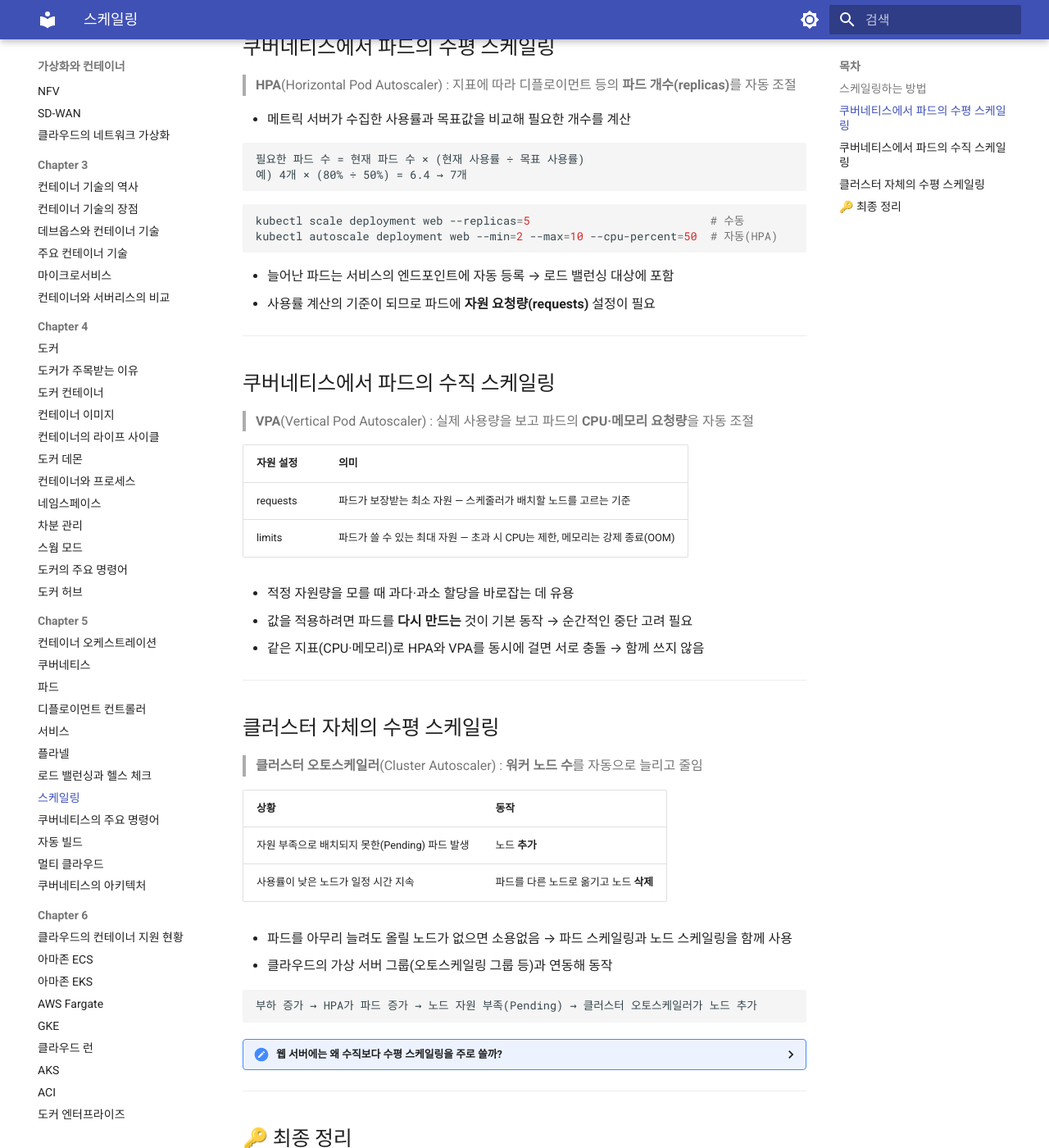
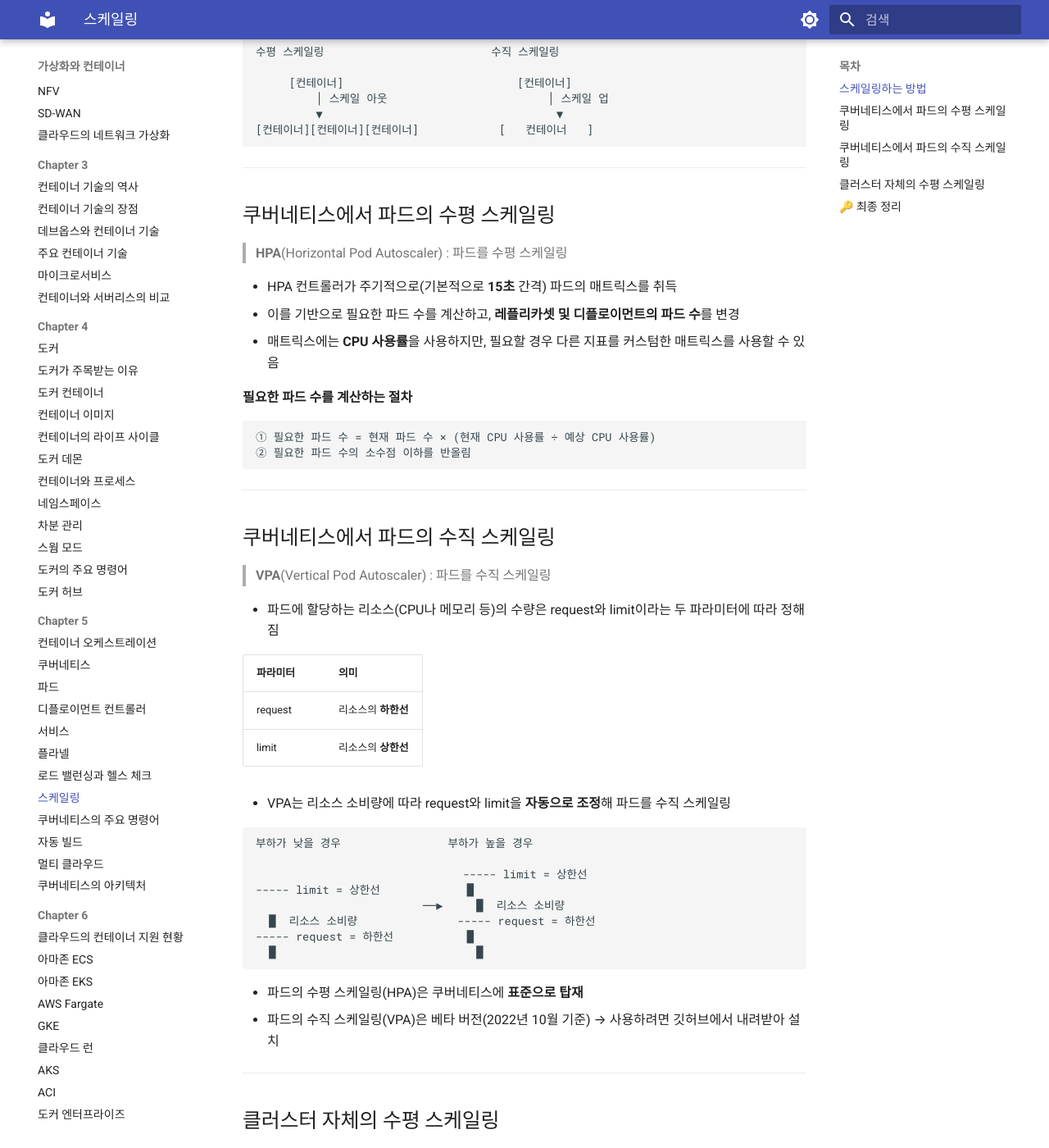
Before and after one commit to CokaNuri/CSBE, an MkDocs documentation site: the page built from docs/virtualization-container/Chapter 5 - 컨테이너 오케스트레이션 도구, 쿠버네티스/08 스케일링.md, in a window 1280 px wide and 1400 px high, scrolled down 731 px. Shown: the whole window at 82% size. Built offline with MkDocs 1.6.1 and Material for MkDocs 9.7.7, drawn with Linux system fonts in a browser that asks for light colours; some of the changed text lies outside the part shown.

Commit message:
가상화와 컨테이너 5장 서비스·헬스 체크·스케일링·아키텍처 책 내용 기반으로 수정
Co-Authored-By: Claude Fable 5.2 <noreply@anthropic.com>

````diff
--- a/docs/virtualization-container/Chapter 5 - 컨테이너 오케스트레이션 도구, 쿠버네티스/08 스케일링.md
+++ b/docs/virtualization-container/Chapter 5 - 컨테이너 오케스트레이션 도구, 쿠버네티스/08 스케일링.md
@@ -6,68 +6,96 @@
 
 ## 스케일링하는 방법
 
+> **매트릭스**(metrics) : 스케일링을 수행할지 여부를 결정하는 데 사용하는 데이터
+
+- 요청 건수 등 데이터를 정기적으로 취득하고, 취득한 데이터가 일정한 **임곗값**보다 높거나 낮은 경우에 리소스를 증감
+- 현재 데이터뿐 아니라 과거 데이터를 참조해 **연속적으로** 임곗값을 상회하거나 하회하는 경우에 증감하는 경우도 있음
+
 | 구분 | 수평 스케일링 | 수직 스케일링 |
 |---|---|---|
-| 방법 | **개수**를 늘리고 줄임 | 하나의 **성능**(CPU·메모리)을 높이고 낮춤 |
-| 용어 | 스케일 아웃 / 스케일 인 | 스케일 업 / 스케일 다운 |
-| 한계 | 이론상 계속 추가 가능 | 노드(서버) 성능이 상한 |
-| 가용성 | 여러 개라 일부가 멈춰도 지속 | 하나뿐이면 멈출 때 영향 큼 |
-| 적합한 대상 | 상태가 없는(stateless) 웹·API 서버 | 나누기 어려운 처리 (DB 등) |
-| 주의점 | 상태를 외부 저장소로 빼야 함 | 변경 시 재기동이 필요할 수 있음 |
+| 방법 | 리소스 **수**를 늘리거나 줄임 | 리소스 **성능**을 높이거나 낮춤 |
+| 늘릴 때 | 스케일 아웃 | 스케일 업 |
+
+- 일반적으로 수직 스케일링보다 수평 스케일링이 리소스와 처리 능력 사이의 관계가 **선형(비례)** 에 가까움
+
+```
+수평 스케일링                         수직 스케일링
+
+     [컨테이너]                          [컨테이너]
+         │ 스케일 아웃                        │ 스케일 업
+         ▼                                   ▼
+[컨테이너][컨테이너][컨테이너]            [   컨테이너   ]
+```
 
 ---
 
 ## 쿠버네티스에서 파드의 수평 스케일링
 
-> **HPA**(Horizontal Pod Autoscaler) : 지표에 따라 디플로이먼트 등의 **파드 개수(replicas)**를 자동 조절
+> **HPA**(Horizontal Pod Autoscaler) : 파드를 수평 스케일링
 
+- HPA 컨트롤러가 주기적으로(기본적으로 **15초** 간격) 파드의 매트릭스를 취득
+- 이를 기반으로 필요한 파드 수를 계산하고, **레플리카셋 및 디플로이먼트의 파드 수**를 변경
+- 매트릭스에는 **CPU 사용률**을 사용하지만, 필요할 경우 다른 지표를 커스텀한 매트릭스를 사용할 수 있음
 
-- 메트릭 서버가 수집한 사용률과 목표값을 비교해 필요한 개수를 계산
+**필요한 파드 수를 계산하는 절차**
 
 ```
-필요한 파드 수 = 현재 파드 수 × (현재 사용률 ÷ 목표 사용률)
-예) 4개 × (80% ÷ 50%) = 6.4 → 7개
+① 필요한 파드 수 = 현재 파드 수 × (현재 CPU 사용률 ÷ 예상 CPU 사용률)
+② 필요한 파드 수의 소수점 이하를 반올림
 ```
-
-```bash
-kubectl scale deployment web --replicas=5                           # 수동
-kubectl autoscale deployment web --min=2 --max=10 --cpu-percent=50  # 자동(HPA)
-```
-
-- 늘어난 파드는 서비스의 엔드포인트에 자동 등록 → 로드 밸런싱 대상에 포함
-- 사용률 계산의 기준이 되므로 파드에 **자원 요청량(requests)** 설정이 필요
 
 ---
 
 ## 쿠버네티스에서 파드의 수직 스케일링
 
-> **VPA**(Vertical Pod Autoscaler) : 실제 사용량을 보고 파드의 **CPU·메모리 요청량**을 자동 조절
+> **VPA**(Vertical Pod Autoscaler) : 파드를 수직 스케일링
 
-| 자원 설정 | 의미 |
+- 파드에 할당하는 리소스(CPU나 메모리 등)의 수량은 request와 limit이라는 두 파라미터에 따라 정해짐
+
+| 파라미터 | 의미 |
 |---|---|
-| requests | 파드가 보장받는 최소 자원 — 스케줄러가 배치할 노드를 고르는 기준 |
-| limits | 파드가 쓸 수 있는 최대 자원 — 초과 시 CPU는 제한, 메모리는 강제 종료(OOM) |
+| request | 리소스의 **하한선** |
+| limit | 리소스의 **상한선** |
 
-- 적정 자원량을 모를 때 과다·과소 할당을 바로잡는 데 유용
-- 값을 적용하려면 파드를 **다시 만드는** 것이 기본 동작 → 순간적인 중단 고려 필요
-- 같은 지표(CPU·메모리)로 HPA와 VPA를 동시에 걸면 서로 충돌 → 함께 쓰지 않음
+- VPA는 리소스 소비량에 따라 request와 limit을 **자동으로 조정**해 파드를 수직 스케일링
+
+```
+부하가 낮을 경우                부하가 높을 경우
+
+                               ----- limit = 상한선
+----- limit = 상한선             █
+                         ──▶     █  리소스 소비량
+  █  리소스 소비량               ----- request = 하한선
+----- request = 하한선           █
+  █                              █
+```
+
+- 파드의 수평 스케일링(HPA)은 쿠버네티스에 **표준으로 탑재**
+- 파드의 수직 스케일링(VPA)은 베타 버전(2022년 10월 기준) → 사용하려면 깃허브에서 내려받아 설치
 
 ---
 
 ## 클러스터 자체의 수평 스케일링
 
-> **클러스터 오토스케일러**(Cluster Autoscaler) : **워커 노드 수**를 자동으로 늘리고 줄임
+> **CA**(Cluster Autoscaler) : 클러스터를 구성하는 **시스템(노드)의 수**를 늘리거나 줄여서 클러스터 자체를 수평 스케일링
 
-| 상황 | 동작 |
+- 쿠버네티스 클러스터가 아마존 웹 서비스·애저와 같은 **퍼블릭 클라우드**에 구축된 경우 사용 가능
+- CA가 서버 수를 늘리는 타이밍은 HPA와 다름
+
+| 동작 | 조건 |
 |---|---|
-| 자원 부족으로 배치되지 못한(Pending) 파드 발생 | 노드 **추가** |
-| 사용률이 낮은 노드가 일정 시간 지속 | 파드를 다른 노드로 옮기고 노드 **삭제** |
-
-- 파드를 아무리 늘려도 올릴 노드가 없으면 소용없음 → 파드 스케일링과 노드 스케일링을 함께 사용
-- 클라우드의 가상 서버 그룹(오토스케일링 그룹 등)과 연동해 동작
+| 서버 수를 **늘림** | 리소스 부족으로 파드를 시작하지 못한 경우 |
+| 시스템을 **폐기** | 한 서버의 리소스 사용률이 낮은 상태가 일정 시간(기본적으로 **10분**)에 걸쳐 계속된 경우 |
 
 ```
-부하 증가 → HPA가 파드 증가 → 노드 자원 부족(Pending) → 클러스터 오토스케일러가 노드 추가
+리소스 사용률 = 요청된 CPU 및 메모리 사용량 ÷ 사용 가능한 CPU 및 메모리 사용량
+→ 일정 임곗값(기본값은 50%)을 밑도는 경우 '리소스 사용률이 낮다'고 판단
+```
+
+```
+쿠버네티스 클러스터                 쿠버네티스 클러스터
+[노드] [노드]      ──스케일 아웃──▶  [노드] [노드]
+                                    [노드] [노드]
 ```
 
 <details><summary>웹 서버에는 왜 수직보다 수평 스케일링을 주로 쓸까?</summary>
@@ -81,4 +109,4 @@ kubectl autoscale deployment web --min=2 --max=10 --cpu-percent=50  # 자동(HPA
 
 ## 🔑 최종 정리
 
-> 한 줄 요약: 스케일링은 부하에 맞춰 처리 능력을 조절하는 것으로 개수를 바꾸는 수평과 성능을 바꾸는 수직이 있으며, 쿠버네티스는 파드 수를 조절하는 HPA, 파드의 자원 요청량을 조절하는 VPA, 워커 노드 수를 조절하는 클러스터 오토스케일러로 이를 자동화한다
+> 한 줄 요약: 스케일링은 요청 규모에 따라 컨테이너를 늘리거나 줄이는 것으로 매트릭스를 기준으로 수행 여부를 결정하고 수를 바꾸는 수평과 성능을 바꾸는 수직으로 나뉘며, 쿠버네티스에서는 HPA가 파드의 수평 스케일링을, VPA가 request와 limit을 조정해 파드의 수직 스케일링을, CA가 노드 수를 조절해 클러스터의 수평 스케일링을 수행한다
````
Also changed, not shown: docs/virtualization-container/Chapter 5 - 컨테이너 오케스트레이션 도구, 쿠버네티스/05 서비스.md (+55 -20 lines), docs/virtualization-container/Chapter 5 - 컨테이너 오케스트레이션 도구, 쿠버네티스/07 로드 밸런싱과 헬스 체크.md (+45 -41 lines), docs/virtualization-container/Chapter 5 - 컨테이너 오케스트레이션 도구, 쿠버네티스/12 쿠버네티스의 아키텍처.md (+46 -43 lines).
